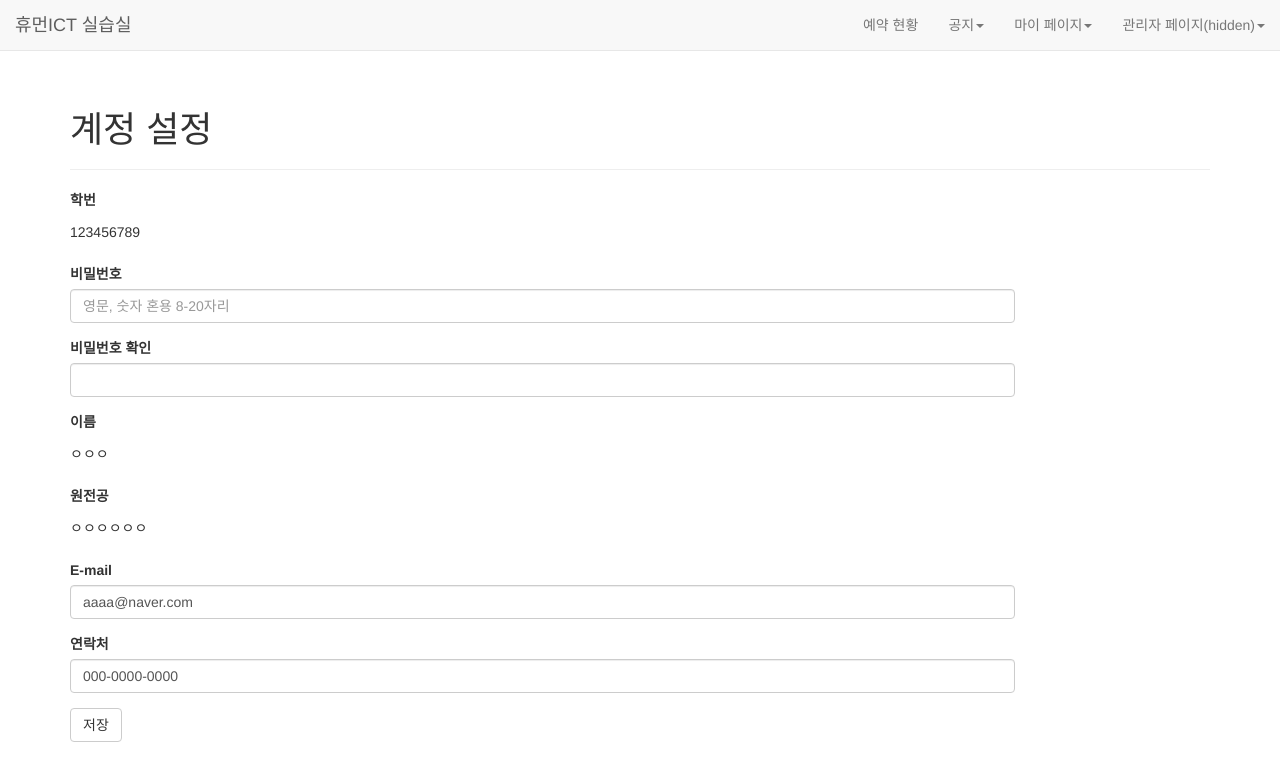
After one commit to zwan2/hict, a PHP site: page /accountset.php in a window 1280 px wide. The commit adds this page. Shown: the top 781 px of the page. Run offline with PHP 8.4, Linux system fonts and the light colour scheme.

Commit message:
v0.1.170731.01
- 확장자 정리

```diff
--- /dev/null
+++ b/accountset.php
@@ -0,0 +1,71 @@
+<?
+    include 'main.html';
+    include 'function.php';
+?>
+<div class="container">
+  <div class="page-header">
+      <h1>계정 설정</h1>
+  </div>
+
+    <form class="form-horizontal">
+
+      <div class="form-group">
+        <div class="col-xs-10">
+          <label for="student_number"> 학번</label>
+          <p class="form-control-static">123456789</p>
+        </div>
+      </div>
+
+      <div class="form-group">
+        <div class="col-xs-10">
+          <label for="password">비밀번호</label>
+          <input type="password" class="form-control" id="password" placeholder="영문, 숫자 혼용 8-20자리" maxlength="20">
+        </div>
+      </div>
+
+      <div class="form-group">
+        <div class="col-xs-10">
+          <label for="password2">비밀번호 확인</label>
+          <input type="password" class="form-control" id="password2" maxlength="20">
+        </div>
+      </div>
+
+      <div class="form-group">
+        <div class="col-xs-10">
+          <label for="name">이름</label>
+          <p class="form-control-static">ㅇㅇㅇ</p>
+        </div>
+      </div>
+
+      <div class="form-group">
+        <div class="col-xs-10">
+          <label for="major">원전공</label>
+          <p class="form-control-static">ㅇㅇㅇㅇㅇㅇ</p>
+        </div>
+      </div>
+
+      <div class="form-group">
+        <div class="col-xs-10">
+          <label for="email">E-mail</label>
+          <input class="form-control" id="focusedInput" type="text" value="aaaa@naver.com">
+        </div>
+      </div>
+
+      <div class="form-group">
+        <div class="col-xs-10">
+          <label for="tel">연락처</label>
+          <input class="form-control" id="focusedInput" type="text" value="000-0000-0000">
+        </div>
+      </div>
+
+      <div class="form-group">
+        <div class="col-xs-10">
+          <button class="btn btn-default" type="button">저장</button>
+        </div>
+      </div>
+
+    </form>
+</div>
+
+</body>
+</html>
--- a/bookinglist.html
+++ b/bookinglist.php
@@ -1,4 +1,4 @@
-<?
+<?php
     include 'main.html';
     include 'function.php';
 ?>
@@ -168,3 +168,6 @@
     </div>
   </div>
 </div>
+
+</body>
+</html>
--- a/function.php
+++ b/function.php
@@ -1,13 +1,4 @@
-<?
-
-function show_schedule () {
-	?>
-
-<button class="btn btn-primary" type="button">
-  Messages <span class="badge">4</span>
-</button><?
-
-}
+<?php
 
 
 
--- a/introduction.html
+++ b/introduction.php
@@ -49,7 +49,8 @@
   </div>
 
 
+</div>
 
 
-
-</div>
+</body>
+</html>
--- a/login.html
+++ b/login.html
@@ -54,7 +54,7 @@
 				</div>
 			</form>
 
-			<a href="calendar.html"><p class="text-muted">로그인 없이 둘러보기</p></a>
+			<a href="calendar.php"><p class="text-muted">로그인 없이 둘러보기</p></a>
 		</div>
 
 	</div>
--- a/main.html
+++ b/main.html
@@ -28,7 +28,7 @@
           <span class="icon-bar"></span>
           <span class="icon-bar"></span>
         </button>
-        <a class="navbar-brand" href="calendar.html">휴먼ICT 실습실</a>
+        <a class="navbar-brand" href="calendar.php">휴먼ICT 실습실</a>
       </div>
 
       <!-- Collect the nav links, forms, and other content for toggling -->
@@ -36,13 +36,13 @@
 
 
         <ul class="nav navbar-nav navbar-right">
-          <li><a href="calendar.html">예약 현황</a></li>
+          <li><a href="calendar.php">예약 현황</a></li>
 
           <li class="dropdown">
-            <a href="notice.html" class="dropdown-toggle" data-toggle="dropdown" role="button" aria-expanded="false">공지<span class="caret"></span></a>
+            <a href="notice.php" class="dropdown-toggle" data-toggle="dropdown" role="button" aria-expanded="false">공지<span class="caret"></span></a>
             <ul class="dropdown-menu" role="menu">
-              <li><a href="introduction.html">실습실 소개</a></li>
-              <li><a href="notice.html">공지사항</a></li>
+              <li><a href="introduction.php">실습실 소개</a></li>
+              <li><a href="notice.php">공지사항</a></li>
 
             </ul>
           </li>
@@ -50,8 +50,8 @@
           <li class="dropdown">
             <a href="#" class="dropdown-toggle" data-toggle="dropdown" role="button" aria-expanded="false">마이 페이지<span class="caret"></span></a>
             <ul class="dropdown-menu" role="menu">
-              <li><a href="mybooking.html">내 예약</a></li>
-              <li><a href="accountset.html">계정 설정</a></li>
+              <li><a href="mybooking.php">내 예약</a></li>
+              <li><a href="accountset.php">계정 설정</a></li>
               <li class="divider"></li>
               <li><a href="login.html">로그아웃</a></li>
             </ul>
@@ -60,9 +60,9 @@
           <li class="dropdown">
             <a href="#" class="dropdown-toggle" data-toggle="dropdown" role="button" aria-expanded="false">관리자 페이지(hidden)<span class="caret"></span></a>
             <ul class="dropdown-menu" role="menu">
-              <li><a href="bookinglist.html">예약 리스트</a></li>
+              <li><a href="bookinglist.php">예약 리스트</a></li>
               <li><a href="#">관리자 스케쥴</a></li>
-              <li><a href="adminboard.html">관리자 게시판</a></li>
+              <li><a href="adminboard.php">관리자 게시판</a></li>
             </ul>
           </li>
 
@@ -71,5 +71,6 @@
     </div><!-- /.container-fluid -->
   </nav>
 
-</body>
-</html>
+
+<!-- 이상 main.html -->
+<!-- 이후 php 파일 include -->
--- a/mybooking.html
+++ b/mybooking.php
@@ -139,3 +139,7 @@
     </div>
   </div>
 </div>
+
+
+</body>
+</html>
--- a/notice.html
+++ b/notice.php
@@ -19,7 +19,7 @@
 		    </tr>
 		    <tr>
 		    	<td>2</td>
-		    	<td> <a href="notice2.html">휴먼 ICT 실습실 공지</a> </td>
+		    	<td> <a href="notice2.php">휴먼 ICT 실습실 공지</a> </td>
 		    	<td>2017.07.28</td>
 
 		    </tr>
@@ -32,3 +32,6 @@
 		</table>
 	</div>
 </div>
+
+</body>
+</html>
```
Also changed, not shown: accountset.html (deleted, +0 -68 lines), adminboard.php (renamed from adminboard.html, +4 -3 lines), calendar.js (added, +93 -0 lines), calendar.php (renamed from calendar.html, +23 -5 lines), calendar2.html (deleted, +0 -113 lines), notice2.php (renamed from notice2.html, +9 -6 lines).
